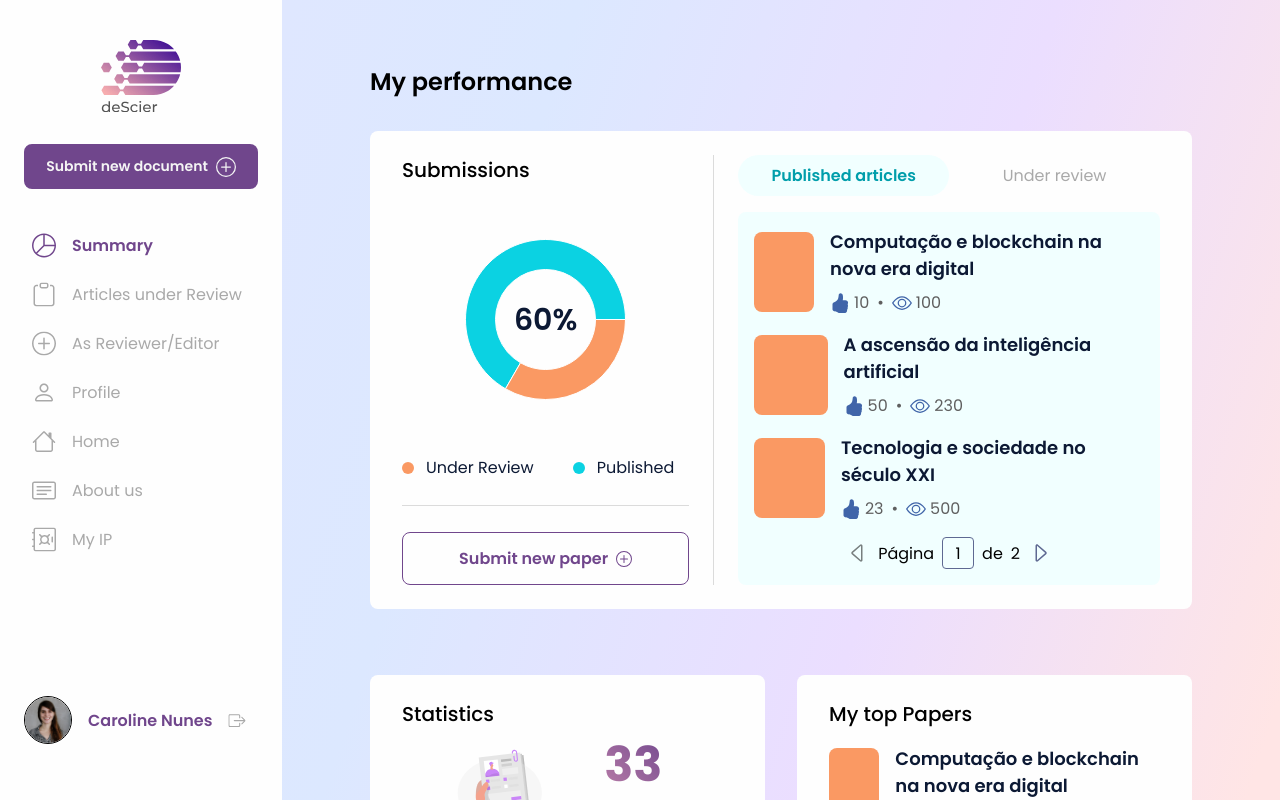
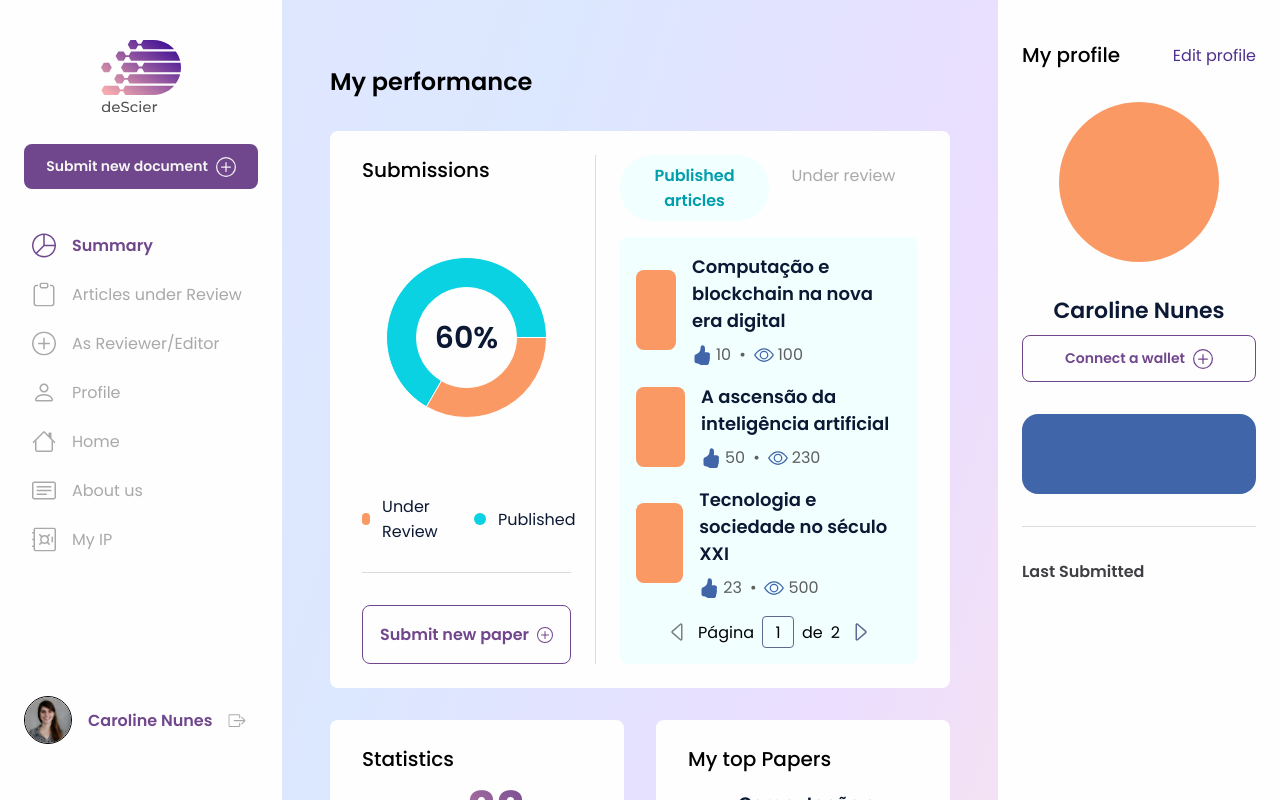
Before and after one commit to rafaeelricco/de-scier-plataform, a Next.js app: page /summary in a window 1280 px wide. Built offline with nearby package versions, Linux system fonts and the light colour scheme.

Commit message:
feat(layout): added profile sidebar

```diff
--- a/app/summary/layout.tsx
+++ b/app/summary/layout.tsx
@@ -1,3 +1,4 @@
+import Profile from '@/components/common/Profile/Profile'
 import Sidebar from '@/components/common/Sidebar/Sidebar'
 import '@styles/layout.css'
 import React from 'react'
@@ -7,7 +8,8 @@ export default function SummaryLayout({ children }: { children: React.ReactNode
       <React.Fragment>
          <section className="home">
             <Sidebar />
-            <div className="col-2 row-1 m-16 pb-16">{children}</div>
+            <div className="col-2 row-1 mt-16 m-6">{children}</div>
+            <Profile />
          </section>
       </React.Fragment>
    )
--- a/app/summary/page.tsx
+++ b/app/summary/page.tsx
@@ -15,7 +15,7 @@ export default function HomePage() {
          <Title.Root>
             <Title.Title>My performance</Title.Title>
          </Title.Root>
-         <div className="grid gap-8 h-full">
+         <div className="grid gap-8">
             <Box className="submission-layout h-fit py-6 px-8">
                <Submission />
                <Publications />
--- a/components/common/Button/Button.tsx
+++ b/components/common/Button/Button.tsx
@@ -7,7 +7,7 @@ import { twMerge } from 'tailwind-merge'
 import { tv } from 'tailwind-variants'
 
 const btn = tv({
-   base: 'flex gap-2 items-center justify-center w-full p-4 rounded-md font-semibold focus-visible:outline-none',
+   base: 'flex gap-2 items-center justify-center w-full px-4 py-4 rounded-md font-semibold focus-visible:outline-none',
    variants: {
       color: {
          primary:
--- /dev/null
+++ b/components/common/Profile/Profile.tsx
@@ -0,0 +1,42 @@
+'use client'
+
+import * as Button from '@components/common/Button/Button'
+import { usePathname, useRouter } from 'next/navigation'
+import React from 'react'
+import { PlusCircle } from 'react-bootstrap-icons'
+
+const Profile: React.FC = () => {
+   // See more about in https://nextjs.org/docs/app/api-reference/functions/use-pathname
+   const currentPath = usePathname()
+   const router = useRouter()
+
+   return (
+      <React.Fragment>
+         <div className="flex flex-col gap-8 fixed right-0 h-full pt-10 pb-14 px-6 w-[17.625rem] justify-between bg-[#FEFEFE]">
+            <div className="flex flex-col gap-8">
+               <div className="flex justify-between items-center">
+                  <h3 className="text-xl font-[500]">My profile</h3>
+                  <p className="text-base text-secundary_purple-main font-regular">Edit profile</p>
+               </div>
+               <div className="w-40 h-40 bg-status-pending rounded-full mx-auto my-0" />
+               <div className="grid gap-2">
+                  <h1 className="text-1xl text-secundary_blue-main font-semibold flex justify-center">
+                     Caroline Nunes
+                  </h1>
+                  <Button.Button variant="outline" className="mx-auto px-2 py-3 my-0 text-sm">
+                     Connect a wallet
+                     <PlusCircle size={20} />
+                  </Button.Button>
+               </div>
+               <div className="bg-terciary-main rounded-lg w-full p-4 h-20" />
+               <div className="divider-h" />
+               <div>
+                  <p className="text-base font-semibold text-[#3F3F44]">Last Submitted</p>
+               </div>
+            </div>
+         </div>
+      </React.Fragment>
+   )
+}
+
+export default Profile
--- a/styles/layout.css
+++ b/styles/layout.css
@@ -1,6 +1,6 @@
 .home {
    display: grid;
-   grid-template-columns: 17.625rem 1fr auto;
+   grid-template-columns: 17.625rem 1fr 17.625rem;
    gap: 1.5rem;
    width: 100%;
    height: 100vh;
@@ -37,6 +37,11 @@
    grid-column-start: 2;
 }
 
+.col-3 {
+   grid-column-start: 3;
+   height: 100%;
+}
+
 .row-1 {
    grid-row-start: 1;
 }
```
